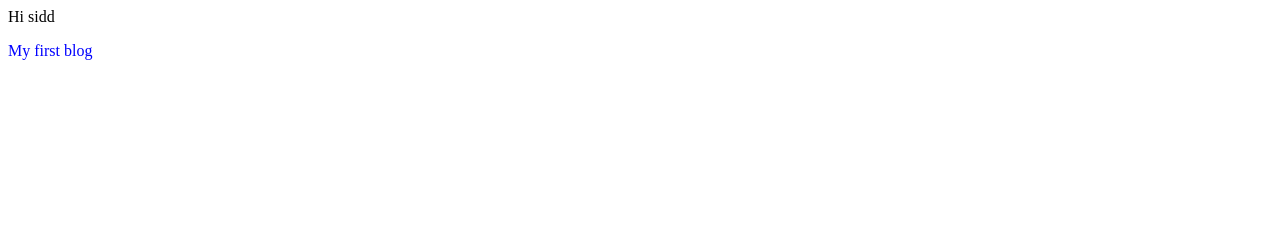
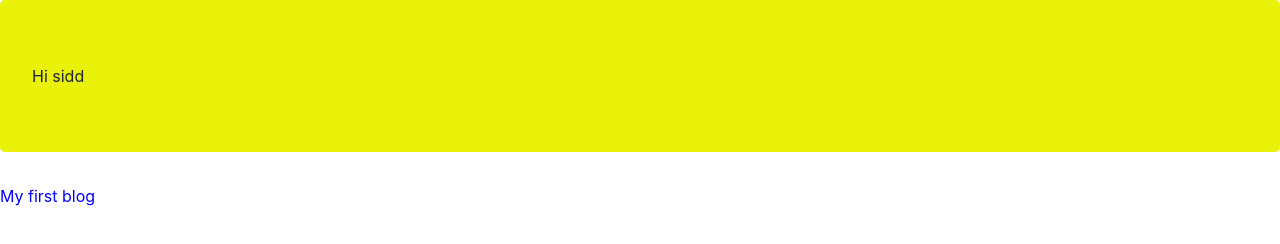
Before and after one commit to siddharth-das/siddharth-das.github.io, a plain HTML site: page index.html in a window 1280 px wide. Drawn offline with nearby package versions, Linux system fonts and the light colour scheme.

Commit message:
added color to jumbotron

```diff
--- a/css/style.css
+++ b/css/style.css
@@ -1,3 +1,6 @@
 #head{
   color: blue;
 }
+.jumbotron{
+  background-color: #eaf20a;
+}
--- a/index.html
+++ b/index.html
@@ -4,7 +4,7 @@
 
     <meta charset="utf-8">
     <title>My Blog</title>
-    <!-- <link href="css/bootstrap.min.css" rel="stylesheet"> -->
+      <link href="bootstrap/css/bootstrap.min.css" rel="stylesheet">
       <link href="css/style.css" rel="stylesheet">
   </head>
   <body>
@@ -16,6 +16,6 @@
     </p>
 
     <script src="https://ajax.googleapis.com/ajax/libs/jquery/1.11.2/jquery.min.js"></script>
-   <!-- <script src="js/bootstrap.min.js"></script> -->
+   <script src="bootstrap/js/bootstrap.min.js"></script>
   </body>
 </html>
```
